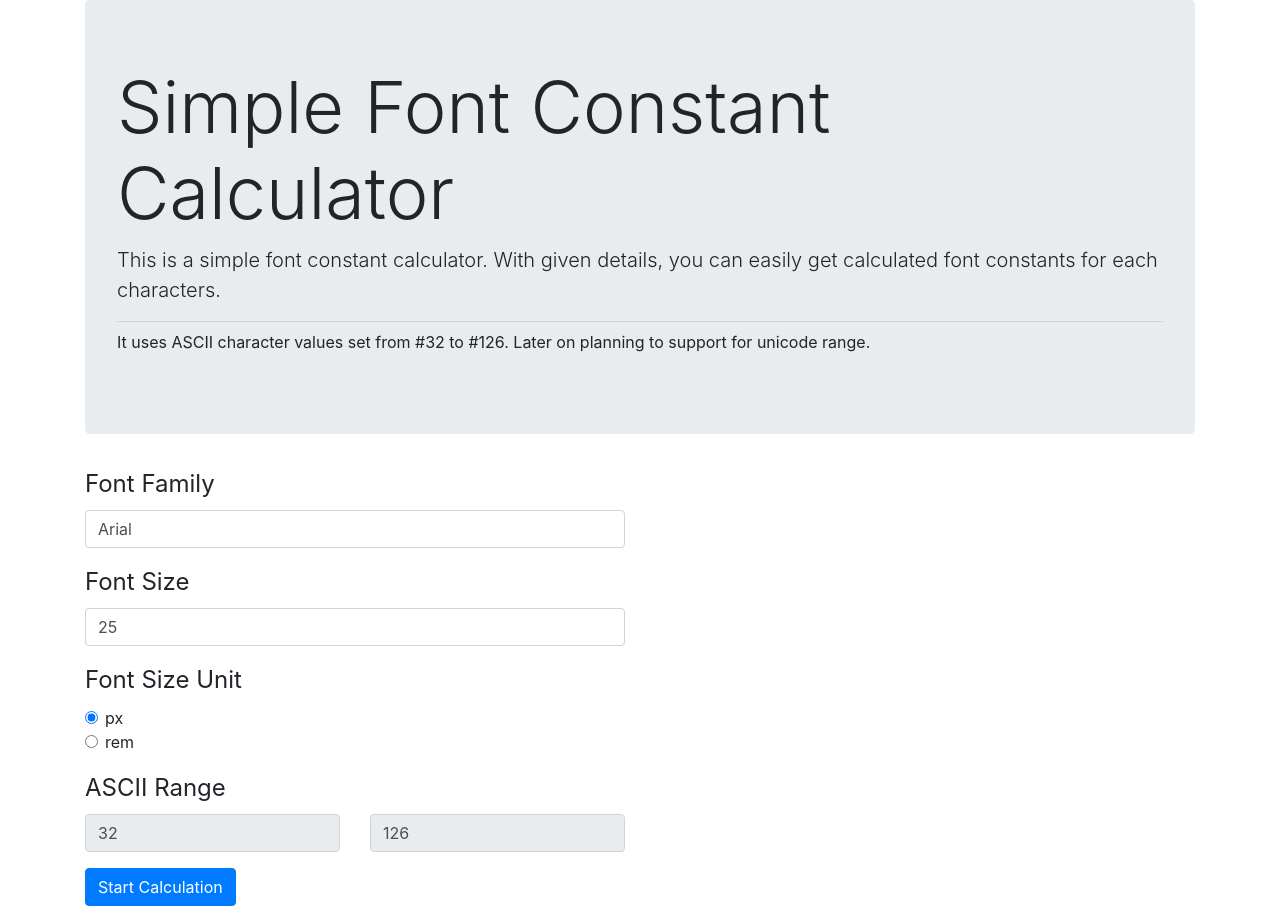
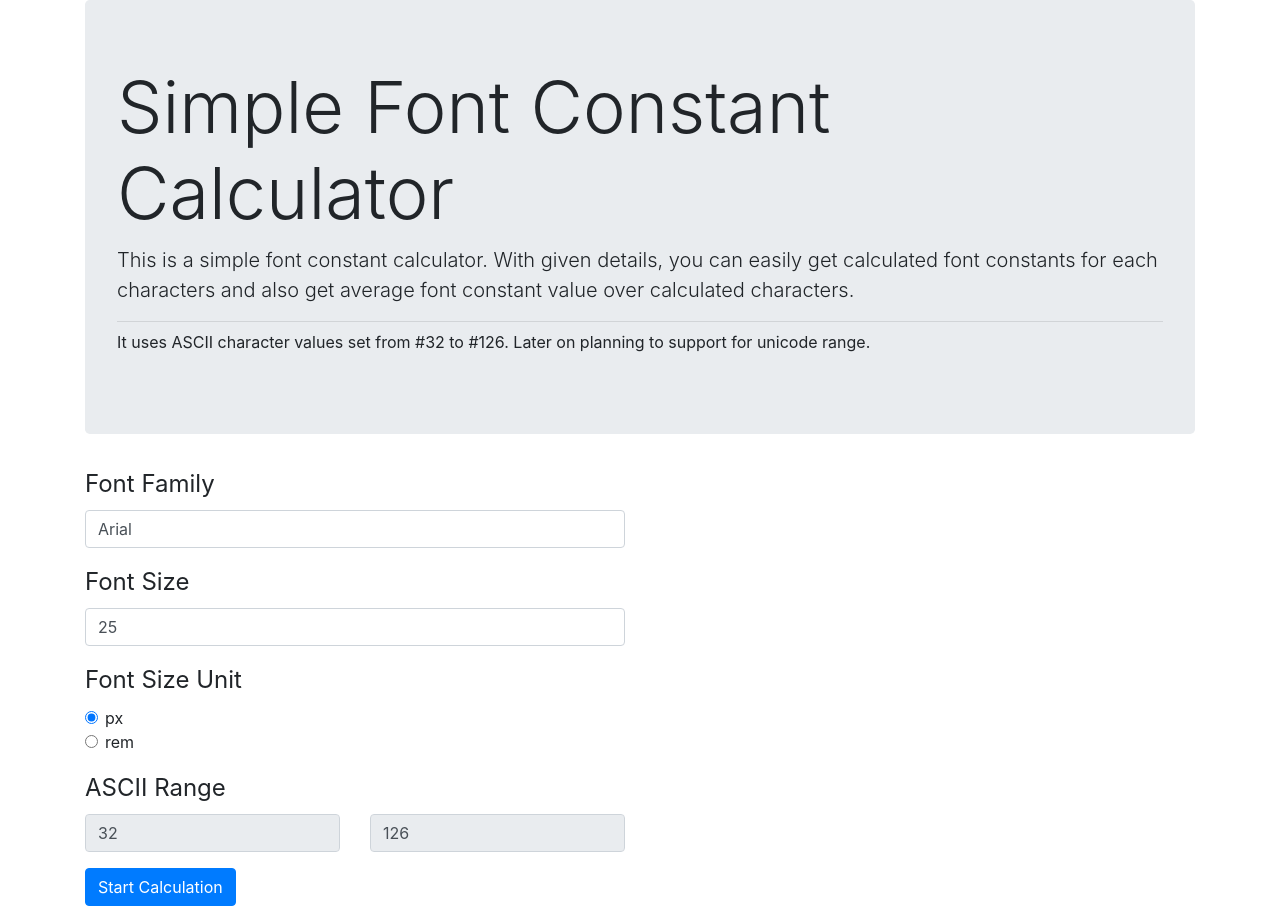
Before and after one commit to anumang/simple-font-constant-calculator, a React app: page / in a window 1280 px wide. Built offline with nearby package versions, Linux system fonts and the light colour scheme.

Commit message:
Average value caluclated and showed. Added as a new feature.

```diff
--- a/src/App.jsx
+++ b/src/App.jsx
@@ -65,7 +65,7 @@ export default class App extends React.Component {
 						<Jumbotron>
 							<h1 className='display-3'>Simple Font Constant Calculator</h1>
 							<p className='lead'>This is a simple font constant calculator. With given details,
-							you can easily get calculated font constants for each characters.</p>
+							you can easily get calculated font constants for each characters and also get average font constant value over calculated characters.</p>
 							<hr className='my-2' />
 							<p>It uses ASCII character values set from #32 to #126. Later on planning to support for unicode range.</p>
 						</Jumbotron>
@@ -76,6 +76,14 @@ export default class App extends React.Component {
 						<FontInputForm onFormClear={() => this.clearCalculation()} onFormSubmit={(inputs) => this.startCalculation(inputs)} disabled={calculationInProgressCount !== 0} showClear={calculationInProgressCount !== 0 || Object.keys(calculatedCharConstants).length}/>
 					</Col>
 				</Row>
+				<Row>
+					<Col xs='12'>
+						<div style={{textAlign: 'center', fontSize: '1.5rem', fontWeight: 'bold'}}>
+							{calculationInProgressCount === 0 && Object.keys(calculatedCharConstants).length
+							 ? `Average Font Constant Value: ${(Object.keys(calculatedCharConstants).map((key) => calculatedCharConstants[key]).reduce((a,b) => a + b, 0) / Object.keys(calculatedCharConstants).length)}` : ''}
+						</div>
+					</Col>
+				</Row>
 				{ calculationInProgressCount || Object.keys(calculatedCharConstants).length ? this.renderCalculators() : null }
 			</Container>
 		);
```
Also changed, not shown: 1 other file (tests, documents, lock files or other folders).
